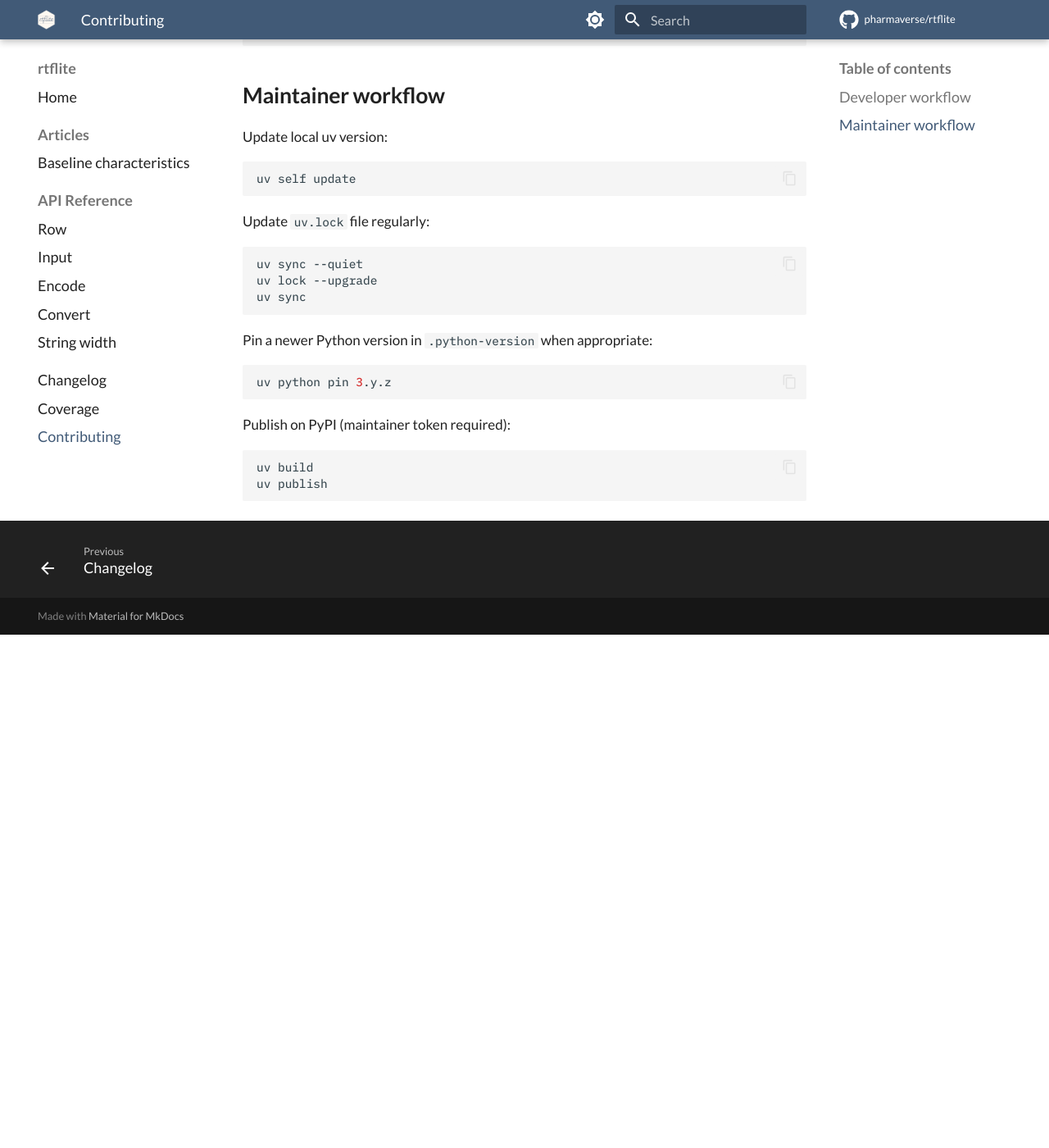
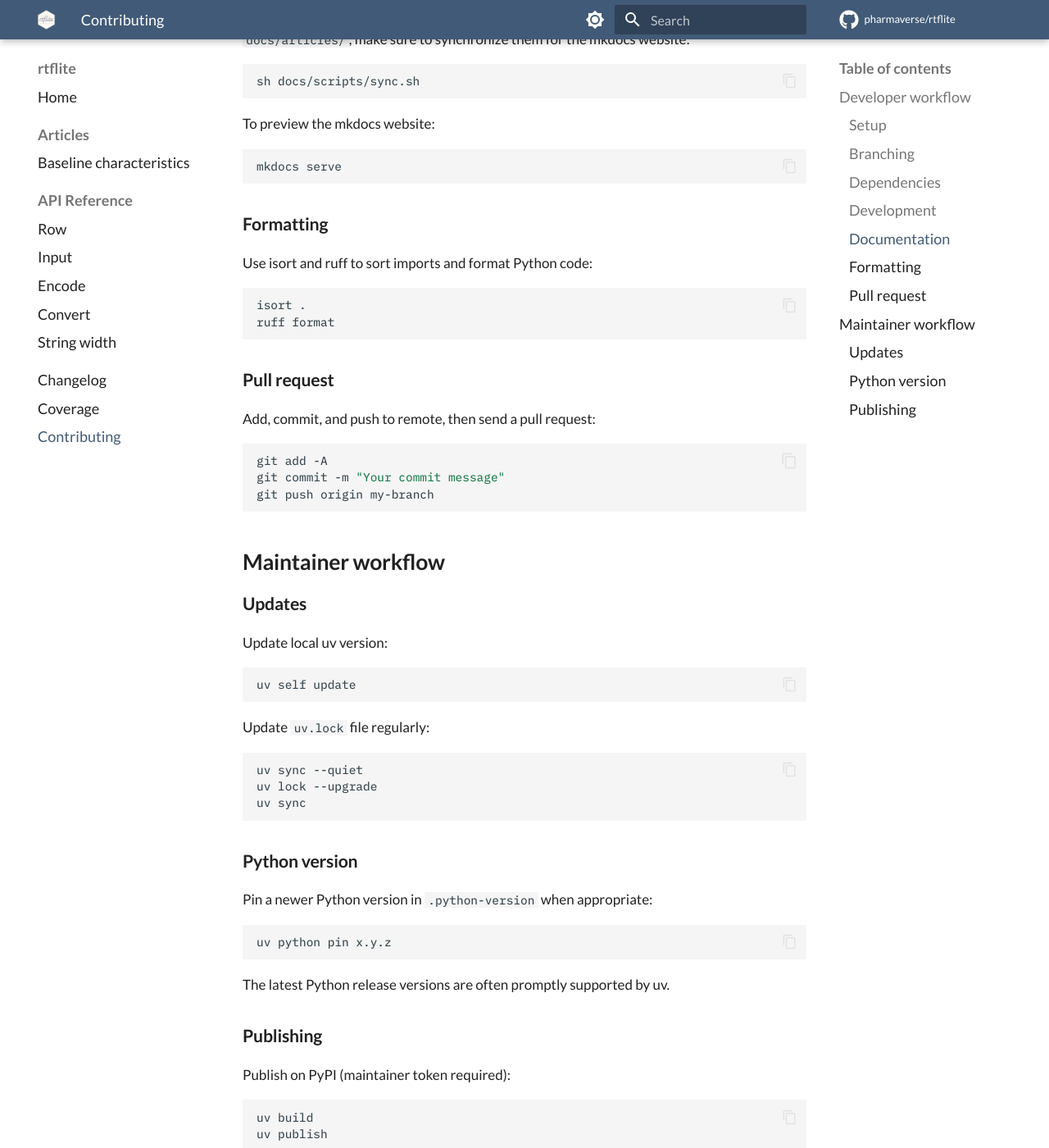
Before and after one commit to pharmaverse/rtflite, an MkDocs documentation site: the page built from docs/contributing.md, in a window 1280 px wide and 1400 px high, scrolled down 1425 px. Shown: the whole window at 82% size. Built offline with MkDocs 1.6.1 and Material for MkDocs 9.7.7, drawn with Linux system fonts in a browser that asks for light colours; comment, search, counter and statistics services are not loaded; before the commit the page ends 2199 px from its top, so only the background shows below that; some of the changed text lies outside the part shown.

Commit message:
Add level 3 sections to contributing guide

````diff
--- a/docs/contributing.md
+++ b/docs/contributing.md
@@ -2,8 +2,12 @@
 
 ## Developer workflow
 
+### Setup
+
 First off, [install uv](https://docs.astral.sh/uv/getting-started/installation/).
 rtflite uses uv to manage the Python package development environment.
+
+### Branching
 
 Clone the repository (if you have no direct access, replace the address with
 your forked repository address):
@@ -19,6 +23,8 @@ cd rtflite
 git checkout -b my-branch
 ```
 
+### Dependencies
+
 Restore the environment using
 [uv sync](https://docs.astral.sh/uv/concepts/projects/sync/).
 This will restore the exact versions of Python and dependency packages
@@ -27,6 +33,8 @@ under the project's `.venv/` directory:
 ```bash
 uv sync
 ```
+
+### Development
 
 Open the project in VS Code:
 
@@ -53,6 +61,8 @@ If your terminal did not activate the virtual environment for some reason
 source .venv/bin/activate
 ```
 
+### Documentation
+
 If you made changes to the `.md` files in the root directory or the
 `.qmd` vignettes under `docs/articles/`, make sure to synchronize them
 for the mkdocs website:
@@ -67,6 +77,17 @@ To preview the mkdocs website:
 mkdocs serve
 ```
 
+### Formatting
+
+Use isort and ruff to sort imports and format Python code:
+
+```bash
+isort .
+ruff format
+```
+
+### Pull request
+
 Add, commit, and push to remote, then send a pull request:
 
 ```bash
@@ -76,6 +97,8 @@ git push origin my-branch
 ```
 
 ## Maintainer workflow
+
+### Updates
 
 Update local uv version:
 
@@ -91,11 +114,17 @@ uv lock --upgrade
 uv sync
 ```
 
+### Python version
+
 Pin a newer Python version in `.python-version` when appropriate:
 
 ```bash
-uv python pin 3.y.z
+uv python pin x.y.z
 ```
+
+The latest Python release versions are often promptly supported by uv.
+
+### Publishing
 
 Publish on PyPI (maintainer token required):
 
````
Also changed, not shown: CONTRIBUTING.md (+30 -1 lines).
